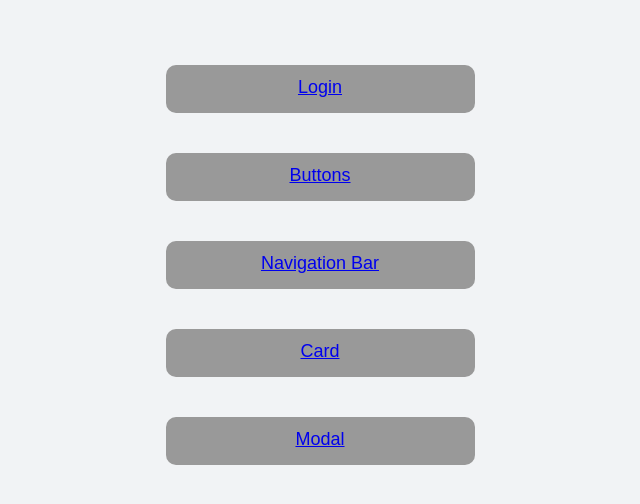
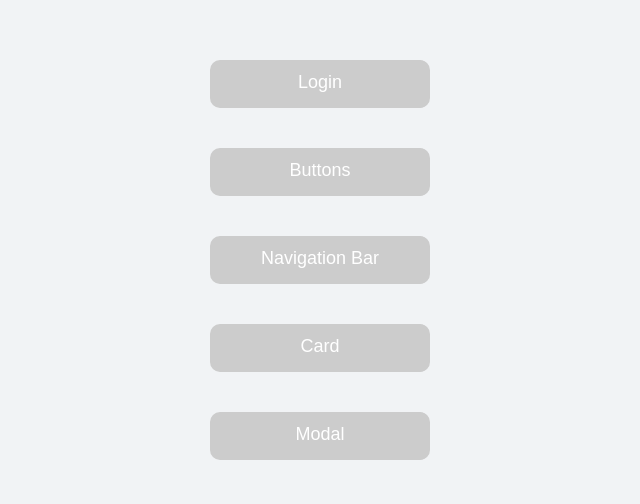
Before and after one commit to DiogoRHJMatos/COM525AE1, a React (Create React App) app: page / in a window 1280 px wide. Shown: the part 120-624 px from the top of the page, without its empty margins (340-980 px from the left). Built offline with nearby package versions, Linux system fonts and the light colour scheme.

Commit message:
Code Finished

```diff
--- a/src/App.js
+++ b/src/App.js
@@ -22,45 +22,32 @@ const StyledWrapper = styled.div`
 
       text-align: center;
       list-style: none;
-      margin-top: 10px;
       cursor: pointer;
-      color: #ffffff;
-      background-color: #999999;
-      padding: 12px 56px 15px 56px;
-      font-size: 18px;
       border: 0;
       border-radius: 10px;
       right: 0px;
       bottom: 0px;
-      width: 197px;
-      margin-bottom: 40px;
-      &:hover {
-          background: #E65C0C;
-      }
-      &:active {
-          background: #D84F00;
-      }
     }
 `;
 
-const StyledPrimary = styled.button`
+const StyledButton = styled.button`
   font-family: "Segoe UI semibold", Arial, Helvetica;
   color: #ffffff;
-  background-color: #E86F29;
-  padding: 12px 56px 15px 56px;
+  background-color: #CCCCCC;
+  padding: 12px 45px 15px 45px;
   font-size: 18px;
   border: 0;
   border-radius: 10px;
   cursor: pointer;
   right: 0px;
   bottom: 0px;
-  width: 197px;
+  width: 220px;
   margin-bottom: 40px;
   &:hover {
-      background: #E65C0C;
+      background: ${(props) => props.hover};
   }
   &:active {
-      background: #D84F00;
+      background: ${(props) => props.active};
   }
 `;
 
@@ -68,19 +55,29 @@ const Home = () => (
 <StyledWrapper>
   <ul>
     <li>
-      <Link to="/Login">Login</Link>
+      <Link to="/Login">
+        <StyledButton hover="#0A86E4" active="#007AD7">Login</StyledButton>
+      </Link>
     </li>
     <li>
-      <Link to="/Buttons">Buttons</Link>
+      <Link to="/Buttons">
+        <StyledButton hover="#E65C0C" active="#D84F00">Buttons</StyledButton>
+      </Link>
     </li>
     <li>
-      <Link to="/Nav">Navigation Bar</Link>
+      <Link to="/Nav">
+        <StyledButton hover="#007AD7" active="#007AD7">Navigation Bar</StyledButton>
+      </Link>
     </li>
     <li>
-    <Link to="/Card">Card</Link>
+      <Link to="/Card">
+        <StyledButton hover="#E58B0C" active="#D87F00">Card</StyledButton>
+      </Link>
     </li>
     <li>
-      <Link to="/Modal">Modal</Link>
+      <Link to="/Modal">
+        <StyledButton hover="#E58B0C" active="#D87F00">Modal</StyledButton>
+      </Link>
     </li>
   </ul>
 </StyledWrapper>
--- a/src/Components/Login/index.js
+++ b/src/Components/Login/index.js
@@ -70,7 +70,7 @@ const StyledDivInput = styled.div`
 const StyledErrorText = styled.p`
     margin-top: 5px;
     margin-left: 5px;
-    color: red;
+    color: #ED4956;
 `;
 
 const StyledButton = styled.button`
--- a/src/Components/Nav/index.js
+++ b/src/Components/Nav/index.js
@@ -21,24 +21,42 @@ const StyledSideNav = styled.div`
 
 const StyledCloseIcon = styled.img`
   float: left;
-  width: 15px;
-  height: 15px;
+  width: 18px;
+  height: 18px;
   fill: white;
-  margin: 25px;
+  margin: 25px 0px 0px 25px;
   cursor: pointer;
 `;
 
-const StyledNav = styled.ul`
-  display: flex;
-  color: white;
-  flex-direction: column;
-  & li {
-    list-style: none;
-    margin-top: 4rem;
-    cursor: pointer;
-    &:hover {
-      font-weight: bold;
-    }
+const StyledNav = styled.div`
+  color: #2894E7;
+  background: #2894E7;
+  cursor: pointer;
+  margin-top: 60px;
+  &:hover {
+    font-weight: bold;
+  }
+
+`;
+
+const Styleddiv = styled.div`
+  font-family: "Segoe UI semibold", Arial, Helvetica;
+  color: #ffffff;
+  background-color: #2894E7;
+  text-align: center;
+  padding: 40px 40px 40px 40px;
+  font-size: 18px;
+  border-radius: 10px;
+  border: 0;
+  cursor: pointer;
+  width: 169
+  px;
+  position: relative;
+  &:hover {
+    background: #007AD7;
+  }
+  &:active {
+    background: #0A86E4;
   }
 `;
 
@@ -80,10 +98,21 @@ const Nav_Component = () => {
         <StyledSideNav open={navOpen}>
           <StyledCloseIcon onClick={handleClose} src={closeIcon} />
             {navOpen && (<StyledNav>
-                <li>Home</li>
-                <li>About</li>
-                <li>Privacy</li>
-                <li>Contacts</li>
+                <Styleddiv>
+                  Home
+                </Styleddiv>
+                <Styleddiv>
+                  Services
+                </Styleddiv>
+                <Styleddiv>
+                  About
+                </Styleddiv>
+                <Styleddiv>
+                  FAQ
+                </Styleddiv>
+                <Styleddiv>
+                  Contacts
+                </Styleddiv>
               </StyledNav>)
             }
         </StyledSideNav>
```
Also changed, not shown: 1 other file (tests, documents, lock files or other folders).
